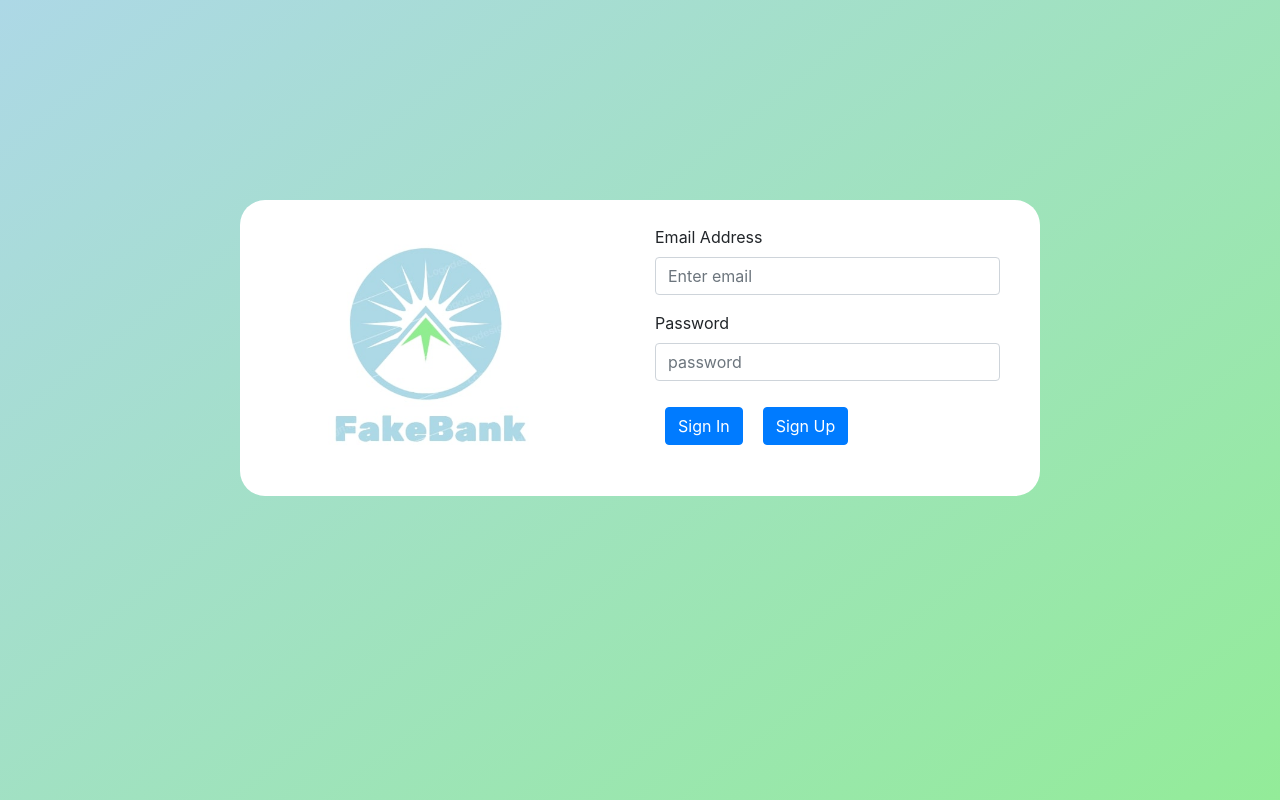
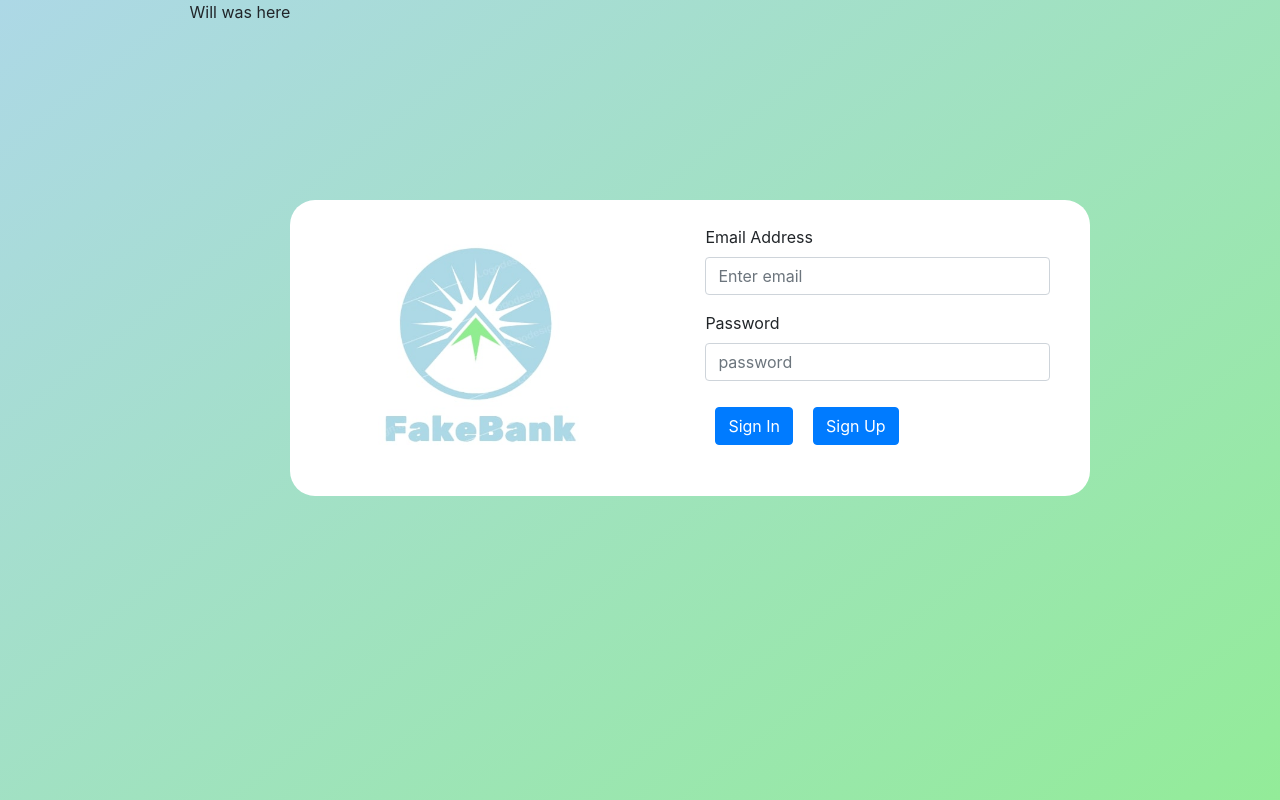
Before and after one commit to Will-Rich-724/bank, a React (Create React App) app in the folder client/: page / in a window 1280 px wide. Shown: the top 800 px of the page. Built offline with nearby package versions, Linux system fonts and the light colour scheme.

Commit message:
Will was here

```diff
--- a/client/src/App.js
+++ b/client/src/App.js
@@ -12,6 +12,7 @@ import Transfer from "./Views/Transfer";
 function App() {
   return (
     <div className="App">
+      Will was here
       <Router>
         <LogIn path='/' />
         <Register path="/register" />
```
